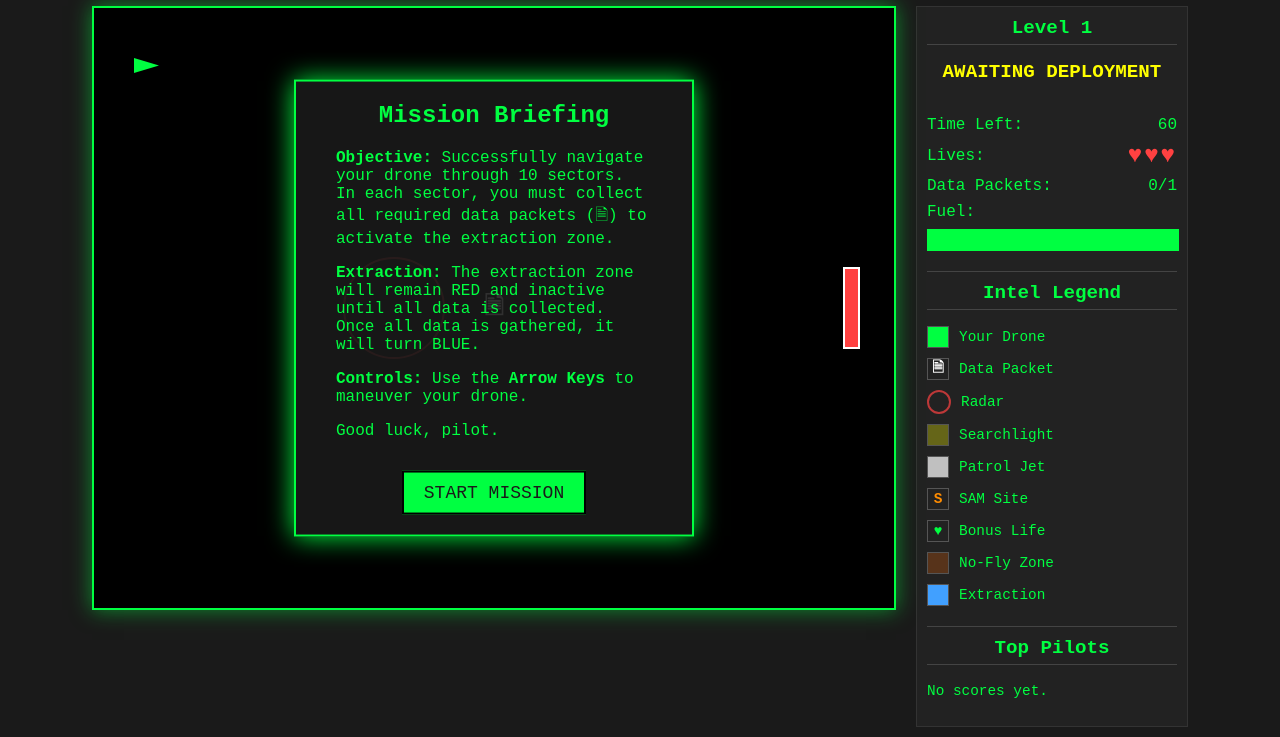
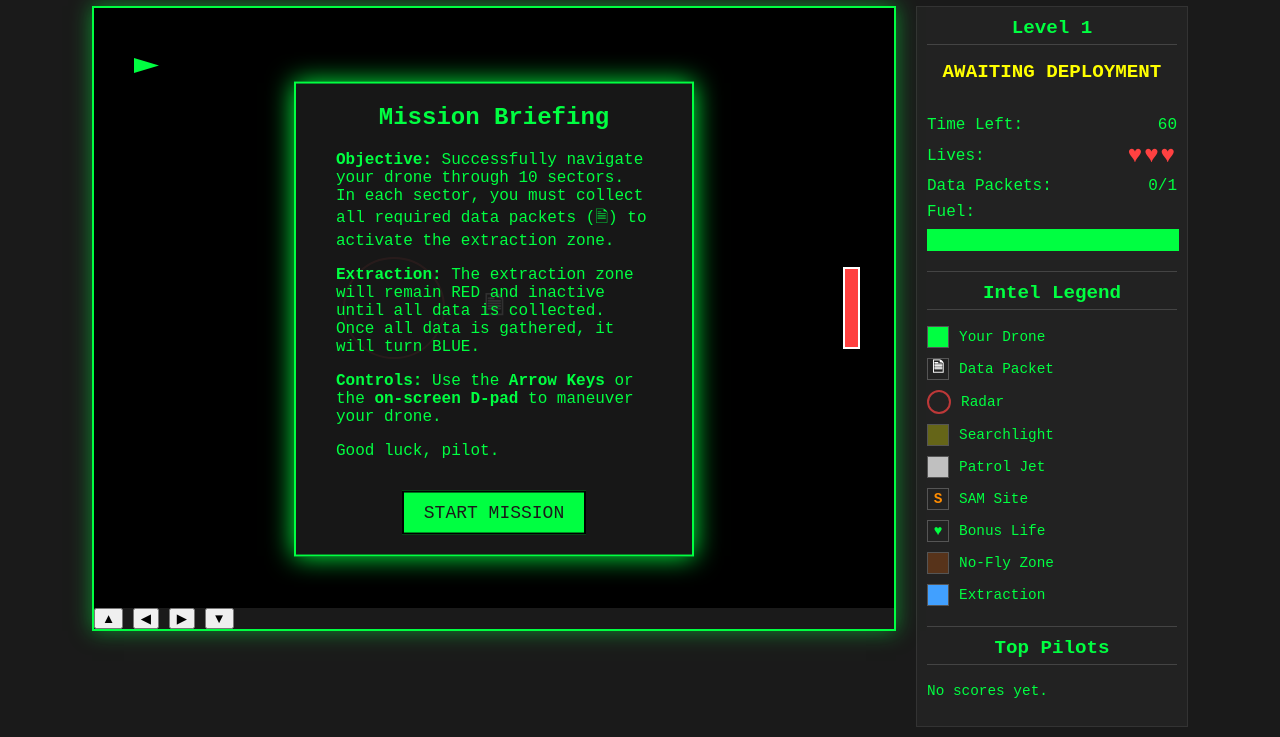
Before and after one commit to malikiborneo/drone-recon-mission-minigame, a plain HTML site: page index.html in a window 1280 px wide. Shown: the part 79-816 px from the top of the page. Drawn offline with Linux system fonts and the light colour scheme.

Commit message:
Update mobile friendly

```diff
--- a/index.html
+++ b/index.html
@@ -13,6 +13,15 @@
     <div class="main-layout">
         <div class="game-container">
             <canvas id="gameCanvas" width="800" height="600"></canvas>
+
+            <!-- NEW: On-screen controls for mobile -->
+            <div id="d-pad" class="d-pad">
+                <button id="d-pad-up" class="d-pad-button up">▲</button>
+                <button id="d-pad-left" class="d-pad-button left">◀</button>
+                <button id="d-pad-right" class="d-pad-button right">▶</button>
+                <button id="d-pad-down" class="d-pad-button down">▼</button>
+            </div>
+
             <div id="levelModal" class="modal">
                 <h2 id="modalTitle"></h2>
                 <p id="modalScore" style="text-align: center;"></p>
@@ -26,7 +35,7 @@
                 <h2>Mission Briefing</h2>
                 <p><strong>Objective:</strong> Successfully navigate your drone through 10 sectors. In each sector, you must collect all required data packets (🗎) to activate the extraction zone.</p>
                 <p><strong>Extraction:</strong> The extraction zone will remain RED and inactive until all data is collected. Once all data is gathered, it will turn BLUE.</p>
-                <p><strong>Controls:</strong> Use the <strong>Arrow Keys</strong> to maneuver your drone.</p>
+                <p><strong>Controls:</strong> Use the <strong>Arrow Keys</strong> or the <strong>on-screen D-pad</strong> to maneuver your drone.</p>
                 <p>Good luck, pilot.</p>
                 <button id="startButton">Start Mission</button>
             </div>
```
